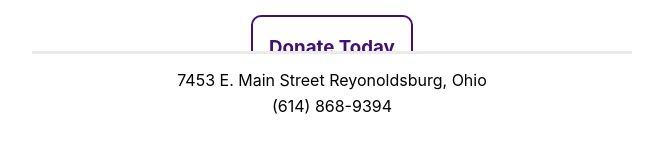
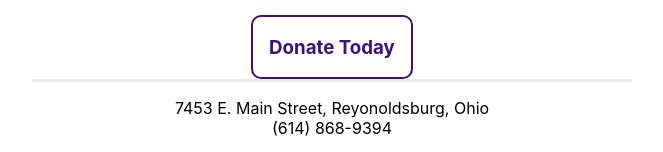
Before and after one commit to zackvenables/FoodPantry, a Next.js app: page / in a window 1280 px wide. Shown: the part 646-798 px from the top of the page, without its empty margins (308-971 px from the left). Built offline with nearby package versions, Linux system fonts and the light colour scheme.

Commit message:
fixed bug

```diff
--- a/Components/Footer.js
+++ b/Components/Footer.js
@@ -5,8 +5,8 @@ const Footer = () => {
     return (
         <>
             <footer className={styles.footer}>
-                <p>7453 E. Main Street <t/> Reyonoldsburg, Ohio <br/>
-                    <p className={styles.footerphone}>(614) 868-9394 <p/></p></p>
+                <p>7453 E. Main Street, Reyonoldsburg, Ohio <br/>
+                    <span className={styles.footerphone}>(614) 868-9394 </span></p>
             </footer>
         </>
     );
```
